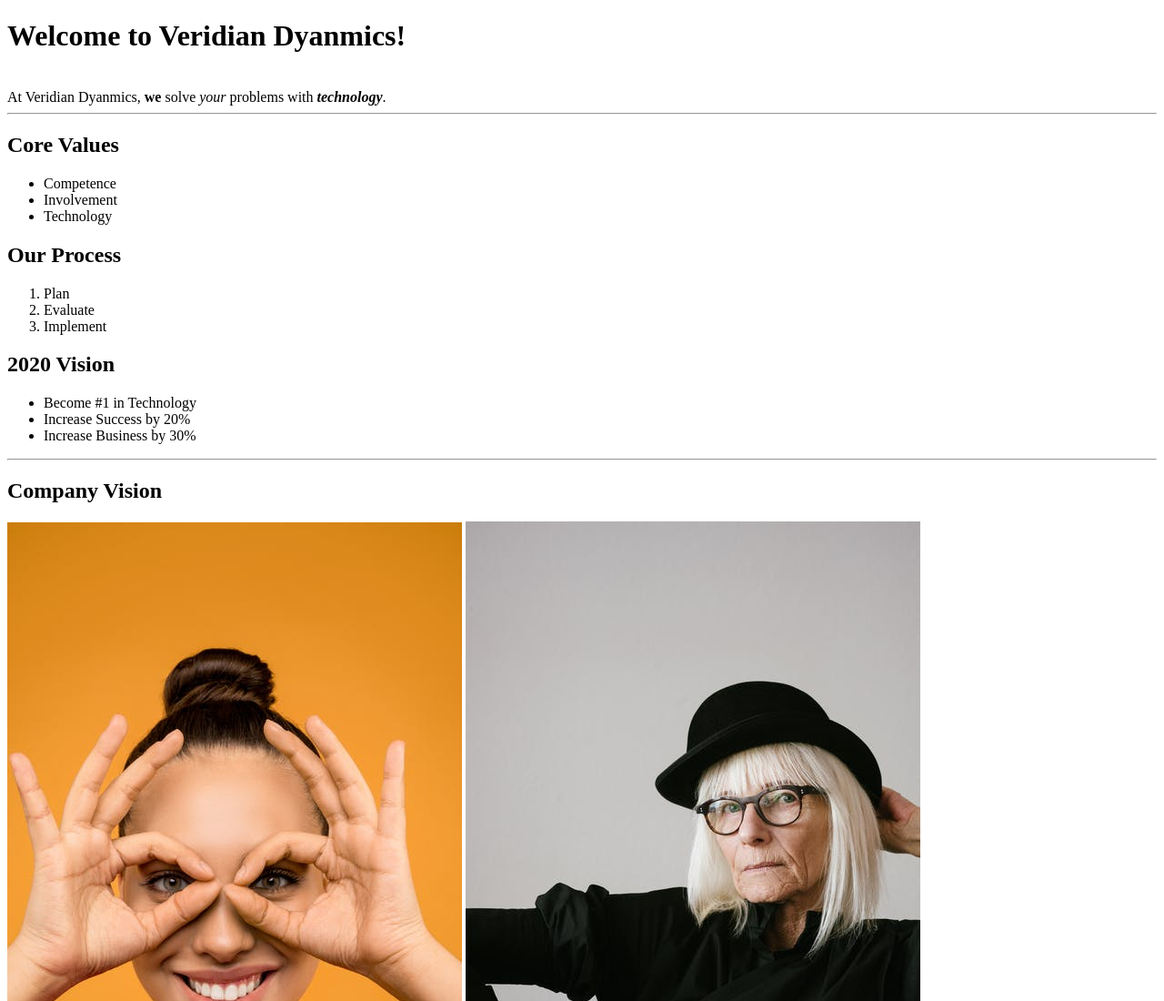
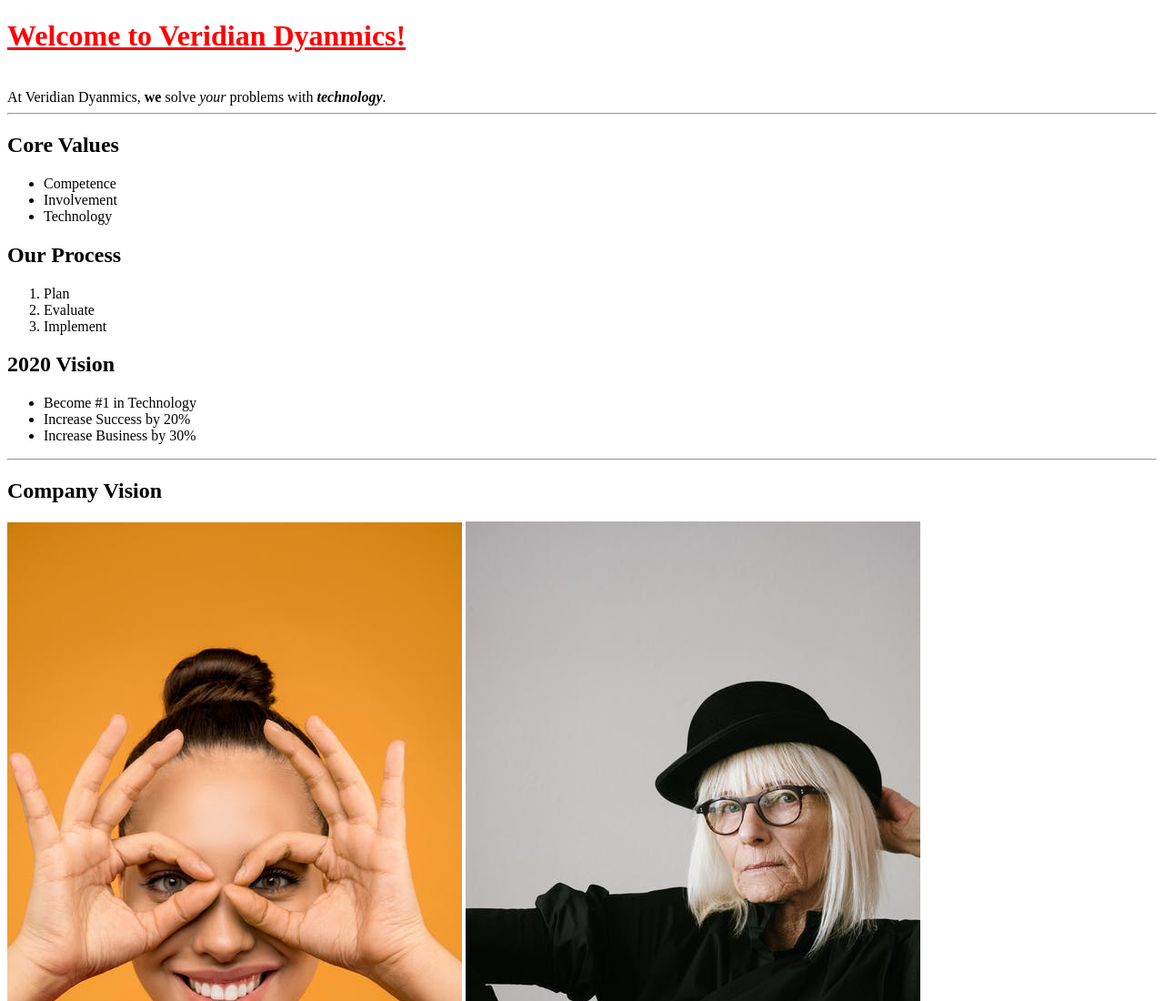
Before and after one commit to sergio-davila/codeup-web-exercises, a plain HTML site: page welcome.html in a window 1280 px wide. Shown: the top 1100 px of the page at 91% size. Drawn offline with Linux system fonts and the light colour scheme.

Commit message:
feat: worked on css exercise

```diff
--- /dev/null
+++ b/css/welcome.css
@@ -0,0 +1 @@
+/* this is a style sheet for my welcome page - welcome.html */
--- a/welcome.html
+++ b/welcome.html
@@ -3,9 +3,10 @@
     <head>
     <meta charset="UTF-8">
     <title>Welcome</title>
+
     </head>
         <body>
-            <h1 id="top">Welcome to Veridian Dyanmics!</h1>
+            <h1 id="top" style="color:red;text-decoration:underline;" class="fancy-header">Welcome to Veridian Dyanmics!</h1>
                 <br>
             At Veridian Dyanmics, <strong>we</strong> solve <em>your</em> problems with <strong><em>technology</em></strong>.
                 <hr>
```
